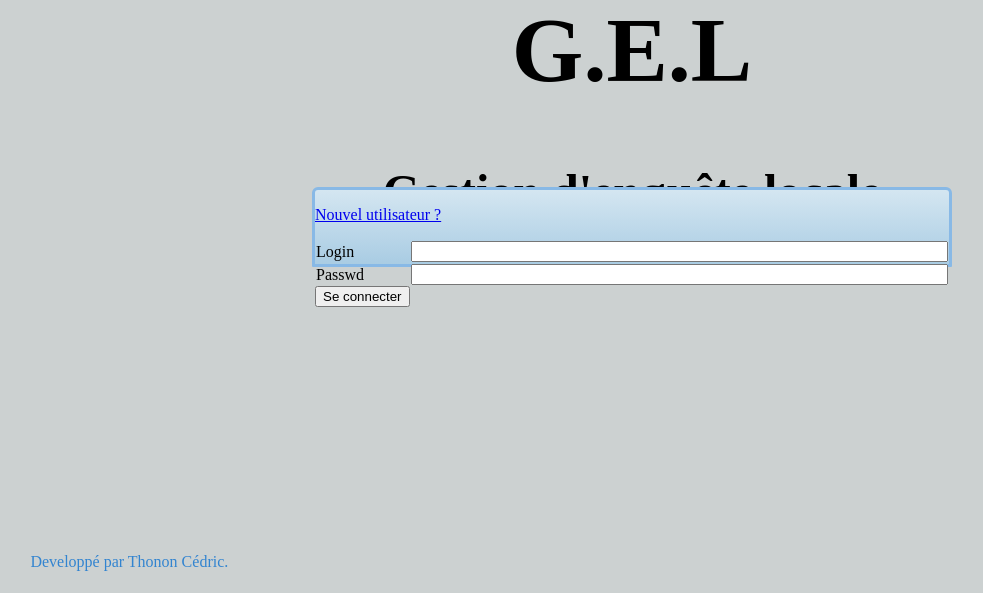
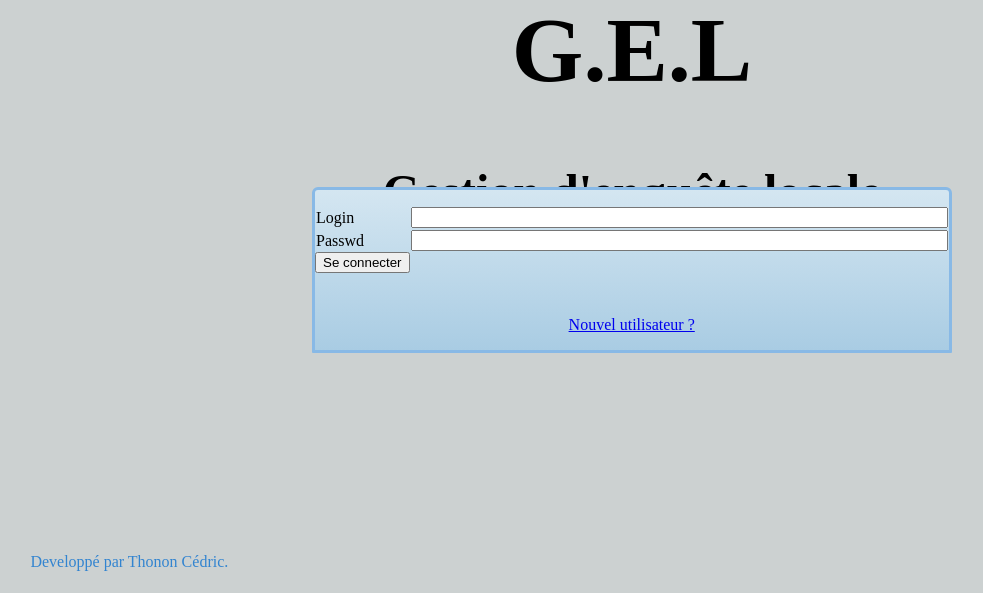
Before and after one commit to thoced/php-gestion-enquete, a PHP site: page / in a window 1280 px wide. Shown: the part 133-726 px from the top of the page, without its empty margins (8-991 px from the left). Run offline with PHP 8.4, Linux system fonts and the light colour scheme.

Commit message:
- Adaptation du fichier css

```diff
--- a/Style/.AppCss.css
+++ b/Style/.AppCss.css
@@ -7,6 +7,12 @@ and open the template in the editor.
     Created on : 26 juil. 2017, 21:30:34
     Author     : Thonon
 */
+
+.user{
+    position: absolute;
+    bottom: 10%;
+    left:40%;
+}
 
 .copyright{
     position:absolute;
@@ -21,6 +27,7 @@ and open the template in the editor.
     right: 25%;
     top: 40%;
     bottom: 50%;
+    height: 20%;
     background-color: #3284d0;
     border-radius: 6px;
     border-bottom-right-radius: 1px;
@@ -112,7 +119,7 @@ body{
   font-size: 30px;
 }
 
-#login {
+#loginInfo {
   display: block;
   float: right;
   clear: right;
```
